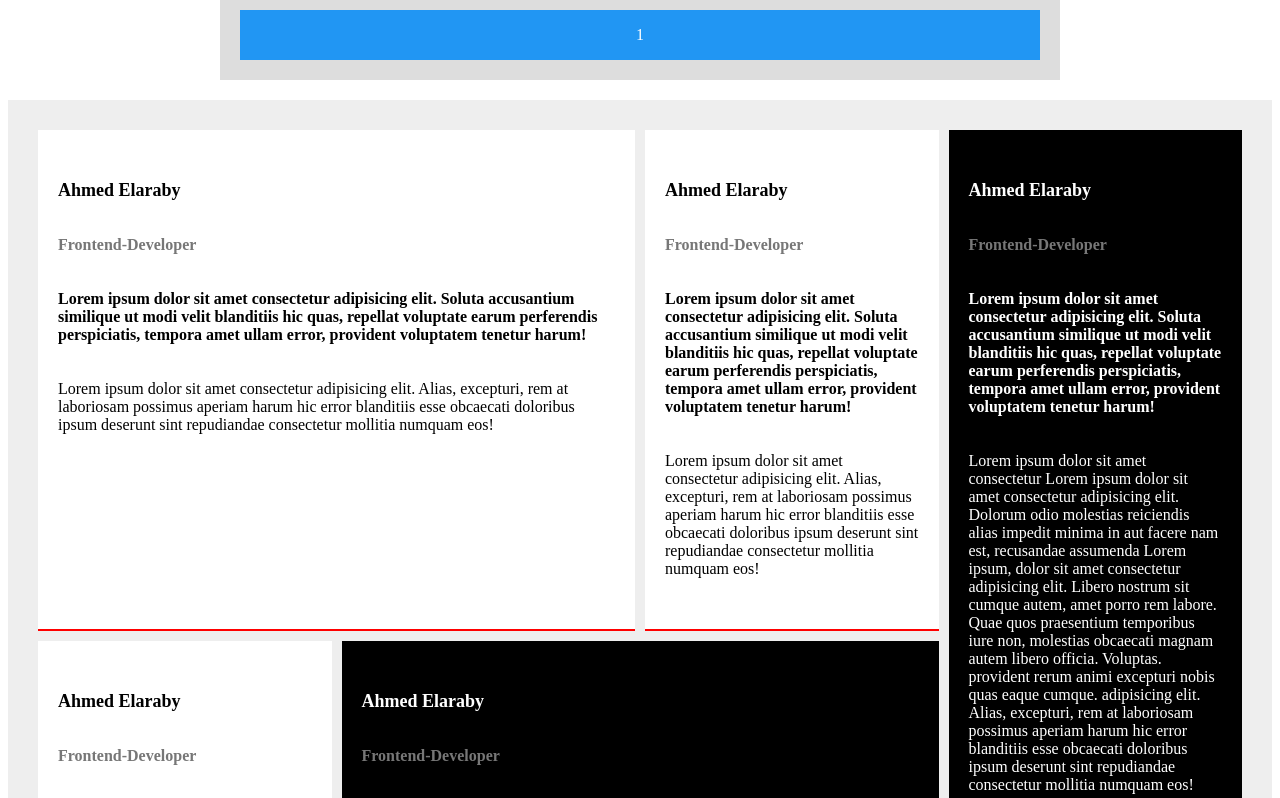
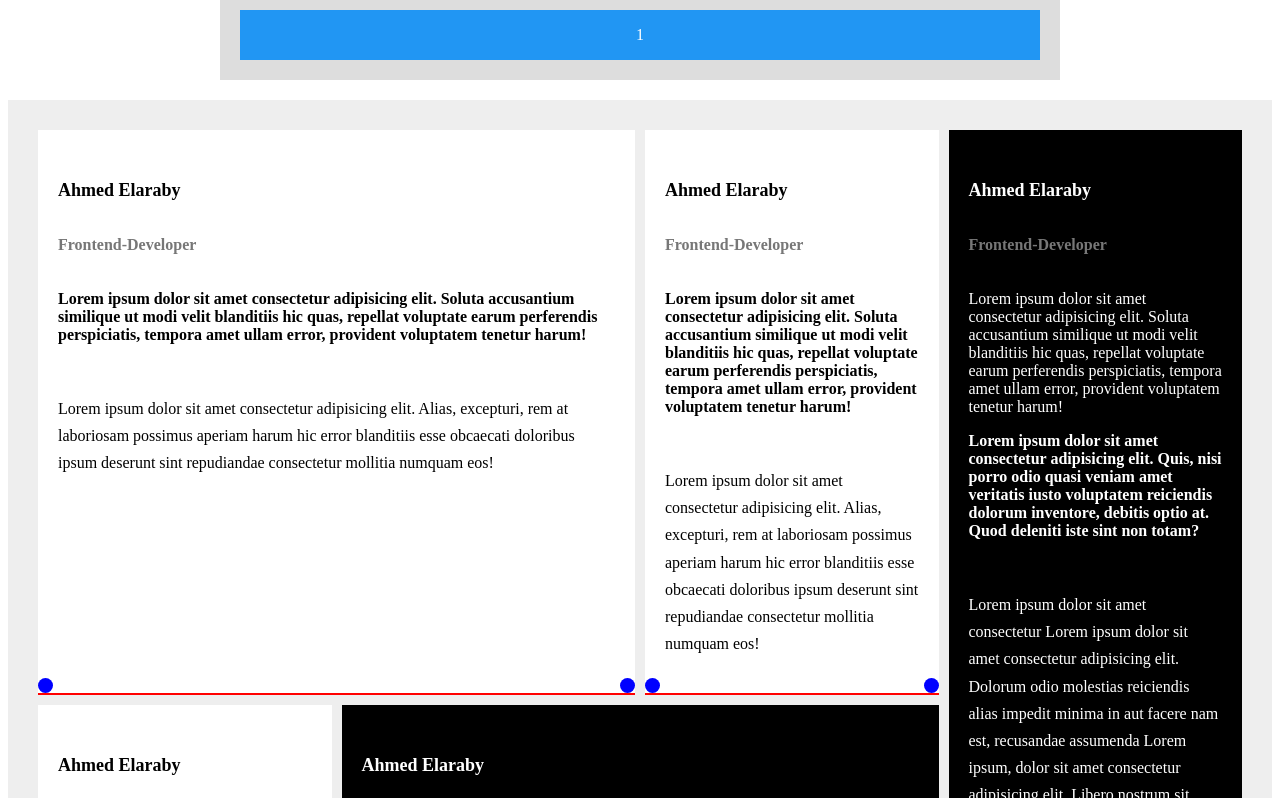
Before and after one commit to Ahmed-Alaraby/Assignment-Grid-for-Elzero, a plain HTML site: page index.html in a window 1280 px wide. Shown: the part 2720-3518 px from the top of the page. Drawn offline with Linux system fonts and the light colour scheme.

Commit message:
add Befor And After

```diff
--- a/css/main.css
+++ b/css/main.css
@@ -133,6 +133,28 @@ footer{
   padding: 20px;
   border-bottom: 2px solid red;
   background-color: white;
+  position: relative;
+}
+.big-grid .box::before{
+  content: "";
+  position: absolute;
+  background-color: blue;
+  width: 15px;
+  height: 15px;
+  border-radius: 50%;
+  bottom: 0;
+  left: 0;
+}
+
+.big-grid .box::after{
+  content: "";
+  position: absolute;
+  background-color: blue;
+  width: 15px;
+  height: 15px;
+  border-radius: 50%;
+  right: 0;
+  bottom: 0;
 }
 .big-grid .box h5{
   text-transform: capitalize;
@@ -150,7 +172,9 @@ footer{
   padding: 0 0 20px;
 }
 .big-grid .box p:last-child{
-  padding-bottom: 15px;
+  padding-top: 15px;
+  line-height: 1.7;
+
 }
 .big-grid .box-1{
   grid-column: span 2;
--- a/index.html
+++ b/index.html
@@ -73,7 +73,9 @@
       <h5>Ahmed elaraby</h5>
       <p>frontend-developer</p>
       <p>Lorem ipsum dolor sit amet consectetur adipisicing elit. Soluta accusantium similique ut modi velit blanditiis hic quas, repellat voluptate earum perferendis perspiciatis, tempora amet ullam error, provident voluptatem tenetur harum!</p>
+      <p>Lorem ipsum dolor sit amet consectetur adipisicing elit. Quis, nisi porro odio quasi veniam amet veritatis iusto voluptatem reiciendis dolorum inventore, debitis optio at. Quod deleniti iste sint non totam?</p>
       <p>Lorem ipsum dolor sit amet consectetur Lorem ipsum dolor sit amet consectetur adipisicing elit. Dolorum odio molestias reiciendis alias impedit minima in aut facere nam est, recusandae assumenda Lorem ipsum, dolor sit amet consectetur adipisicing elit. Libero nostrum sit cumque autem, amet porro rem labore. Quae quos praesentium temporibus iure non, molestias obcaecati magnam autem libero officia. Voluptas. provident rerum animi excepturi nobis quas eaque cumque. adipisicing elit. Alias, excepturi, rem at laboriosam possimus aperiam harum hic error blanditiis esse obcaecati doloribus ipsum deserunt sint repudiandae consectetur mollitia numquam eos!</p>
+
     </div>
     <div class="box box-4">
       <h5>Ahmed elaraby</h5>
```
